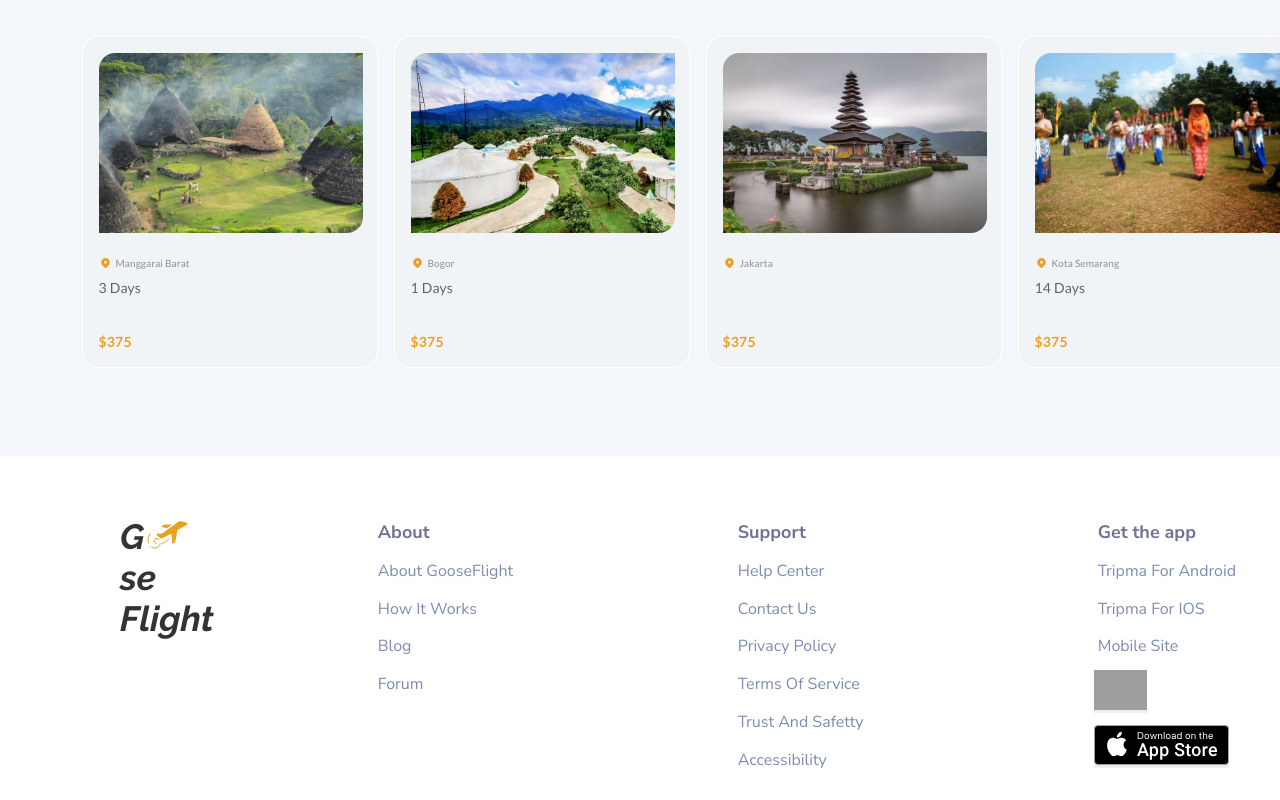
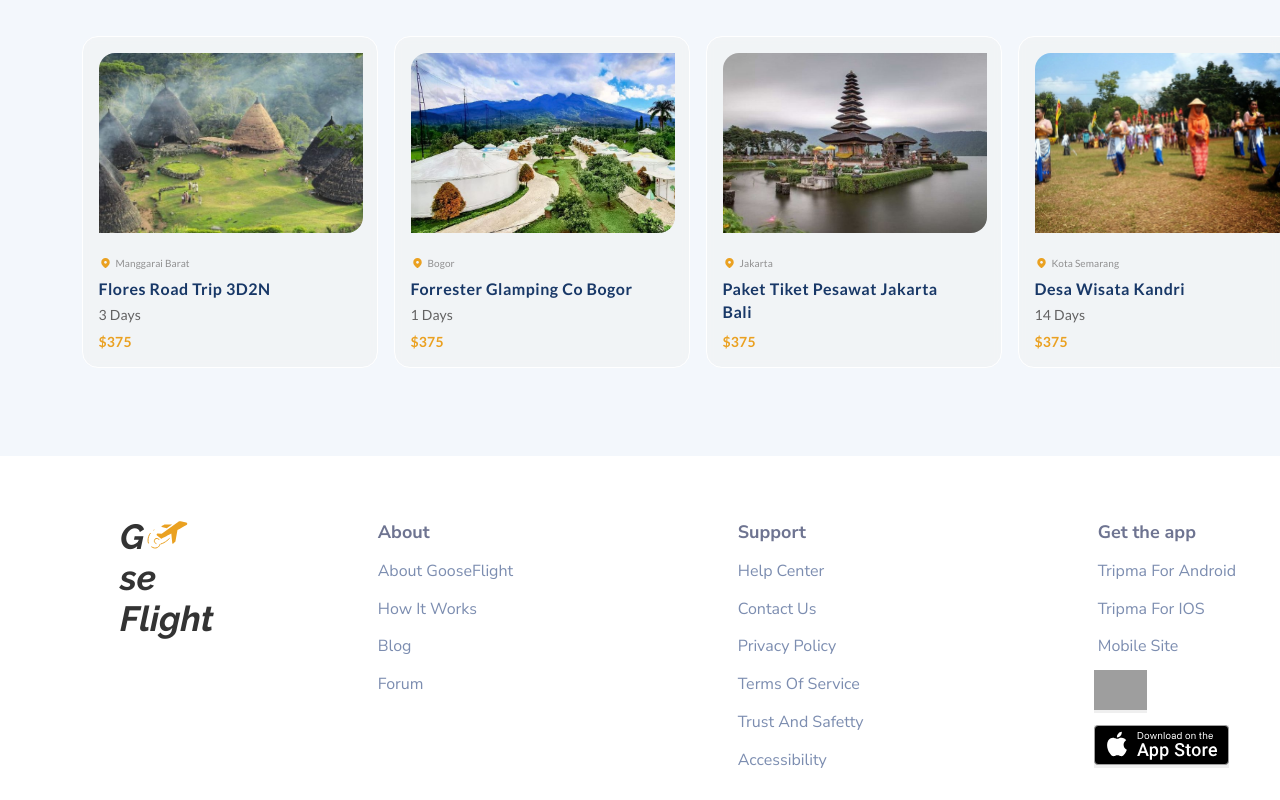
Before and after one commit to Youssef-AbuTaleb/goose-flight-nuxt, a Nuxt app: page / in a window 1280 px wide. Shown: the part 865-1665 px from the top of the page. Built offline with nearby package versions, Linux system fonts and the light colour scheme; grey boxes are pictures that could not be loaded; a web font is replaced by a local one.

Commit message:
updating lang messages, and i18n configs, layout, creating language switch component

```diff
--- a/app.vue
+++ b/app.vue
@@ -1,3 +1,12 @@
+<script setup lang="ts">
+import Footer from "./components/Footer/footer.vue";
+import Header from "./components/Header/header.vue";
+</script>
+
 <template>
-  <NuxtLayout />
+  <NuxtLayout>
+    <Header />
+    <NuxtPage />
+    <Footer />
+  </NuxtLayout>
 </template>
--- a/components/Header/sign-in.vue
+++ b/components/Header/sign-in.vue
@@ -1,8 +1,3 @@
 <template>
   <button class="button">{{ $t("header.signIn") }}</button>
 </template>
-
-<!-- <script setup>
-const { locale, setLocale } = useI18n();
-setLocale("ar");
-</script> -->
--- /dev/null
+++ b/components/Header/switch-language-btn.vue
@@ -0,0 +1,17 @@
+<script setup lang="ts">
+const { locale, locales } = useI18n();
+const switchLocalePath = useSwitchLocalePath();
+
+const availableLocales = computed(() => {
+  return locales.value.filter((i) => i.code !== locale.value);
+});
+</script>
+
+<template>
+  <a
+    class="footer-links__link"
+    v-for="locale in availableLocales"
+    :href="switchLocalePath(locale.code)"
+    >{{ locale.name }}</a
+  >
+</template>
--- a/i18n.config.ts
+++ b/i18n.config.ts
@@ -31,25 +31,25 @@ export default defineI18nConfig(() => ({
         destinations: {
           destOne: {
             location: "Manggarai Barat",
-            title: "",
+            title: "Flores Road Trip 3D2N",
             duration: "3 Days",
             price: "$375",
           },
           destTwo: {
             location: "Bogor",
-            title: "",
+            title: "Forrester Glamping Co Bogor",
             duration: "1 Days",
             price: "$375",
           },
           destThree: {
             location: "Jakarta",
-            title: "",
+            title: "Paket Tiket Pesawat Jakarta Bali",
             duration: "",
             price: "$375",
           },
           destFour: {
             location: "Kota Semarang",
-            title: "",
+            title: "Desa Wisata Kandri",
             duration: "14 Days",
             price: "$375",
           },
--- a/layouts/default.vue
+++ b/layouts/default.vue
@@ -1,14 +1,9 @@
 <script setup lang="ts">
-import Footer from "~/components/Footer/footer.vue";
-import Header from "~/components/Header/header.vue";
-
 const { locale } = useI18n();
 </script>
 
 <template>
   <div :dir="locale === 'ar' ? 'rtl' : 'lts'">
-    <Header />
-    <NuxtPage />
-    <Footer />
+    <slot />
   </div>
 </template>
--- a/nuxt.config.ts
+++ b/nuxt.config.ts
@@ -17,5 +17,11 @@ export default defineNuxtConfig({
   modules: ["@nuxtjs/i18n"],
   i18n: {
     vueI18n: "./i18n.config.ts", // if you are using custom path, default
+    lazy: false,
+    strategy: "prefix_except_default",
+    locales: [
+      { code: "en", name: "English" },
+      { code: "ar", name: "Arabic" },
+    ],
   },
 });
```
